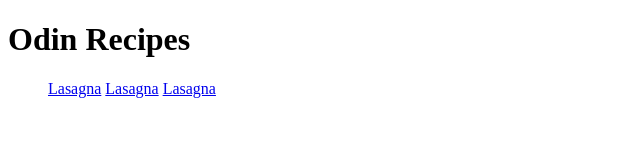
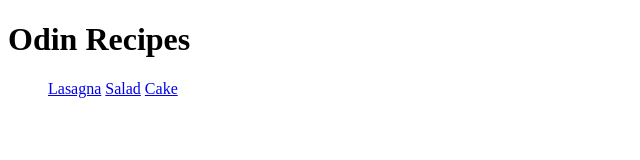
Before and after one commit to Vaibhav12-12/odin-recipes, a plain HTML site: page index.html in a window 1280 px wide. Shown: the full height of the page, 0-640 px from the left. Drawn offline with Linux system fonts and the light colour scheme.

Commit message:
Fixed recipe names

```diff
--- a/index.html
+++ b/index.html
@@ -8,8 +8,8 @@
         <h1>Odin Recipes</h1>
         <ol>
             <l1><a href="./recipes/lasagna.html">Lasagna</a></l1>
-            <l1><a href="./recipes/salad.html">Lasagna</a></l1>
-            <l1><a href="./recipes/cake.html">Lasagna</a></l1>
+            <l1><a href="./recipes/salad.html">Salad</a></l1>
+            <l1><a href="./recipes/cake.html">Cake</a></l1>
         </ol>
     </body>
 </html>
```
